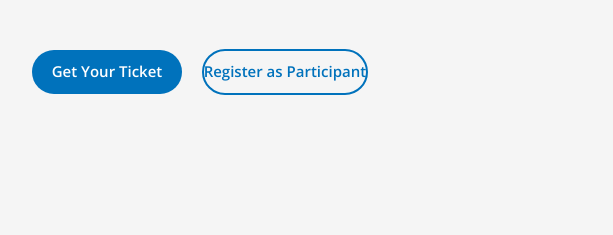
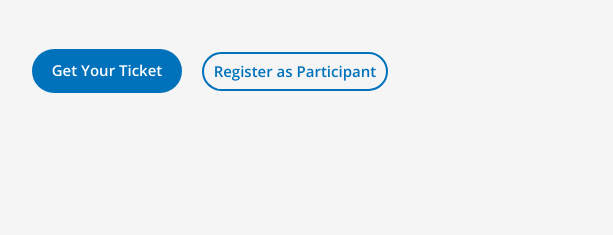
Before and after one commit to fossasia/sg18.sciencehack.asia, a plain HTML site: page index.html in a window 1280 px wide. Shown: the part 7766-8001 px from the top of the page, 38-651 px from the left. Drawn offline with nearby package versions, Linux system fonts and the light colour scheme; files whose address does not match are found by name.

Commit message:
Padding added in the button (#18)
Added Padding  in the button with the label "Register as participant".

```diff
--- a/index.html
+++ b/index.html
@@ -985,7 +985,7 @@
                             This video was shot at Science Hack Day San Francisco and explains what a typical Hack Day is like.
                         </p>
                         <a href="https://eventyay.com/e/db15e7db/" class="btn" target="_self">Get Your Ticket</a>
-                        <a href="https://fossasia-unesco.devpost.com/" class="btn btn-hollow" target="_self">Register as Participant</a>
+                        <a href="https://fossasia-unesco.devpost.com/" class="btn btn-hollow" target="_self" style="padding:10px;">Register as Participant</a>
                     </div>
                     <div class="col-md-6">
                         <div class="embedded-video-holder vju">
```
